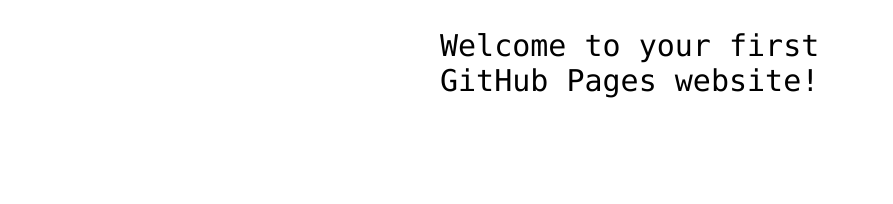
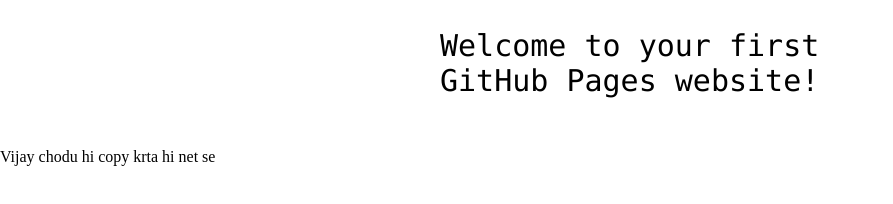
Before and after one commit to vijaysothiya/hello-world, a plain HTML site: page index.html in a window 1280 px wide. Shown: the part 360-564 px from the top of the page, without its empty margins (0-893 px from the left). Drawn offline with Linux system fonts and the light colour scheme.

Commit message:
Update index.html

```diff
--- a/index.html
+++ b/index.html
@@ -16,3 +16,5 @@
 
 </body>
 </html>
+
+  <RRRR> Vijay chodu hi copy krta hi net se  </RRRR>
```
